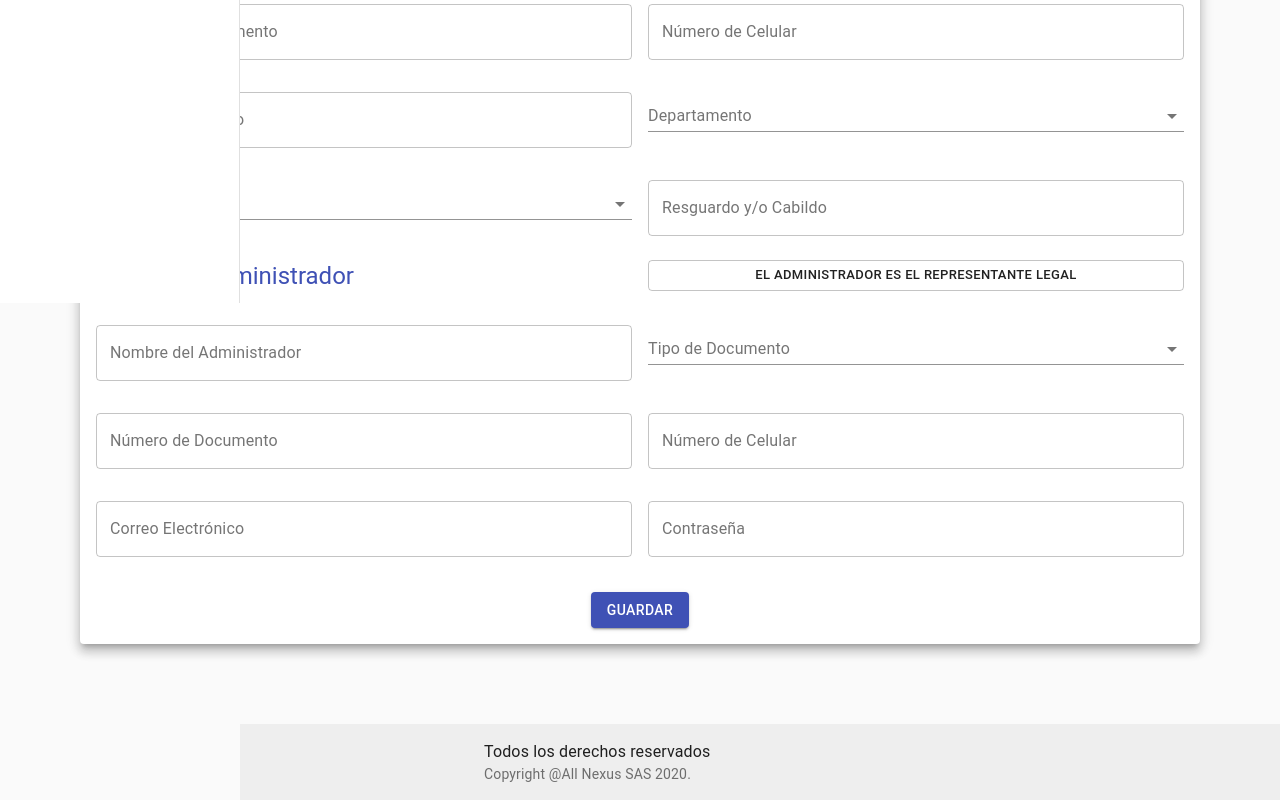
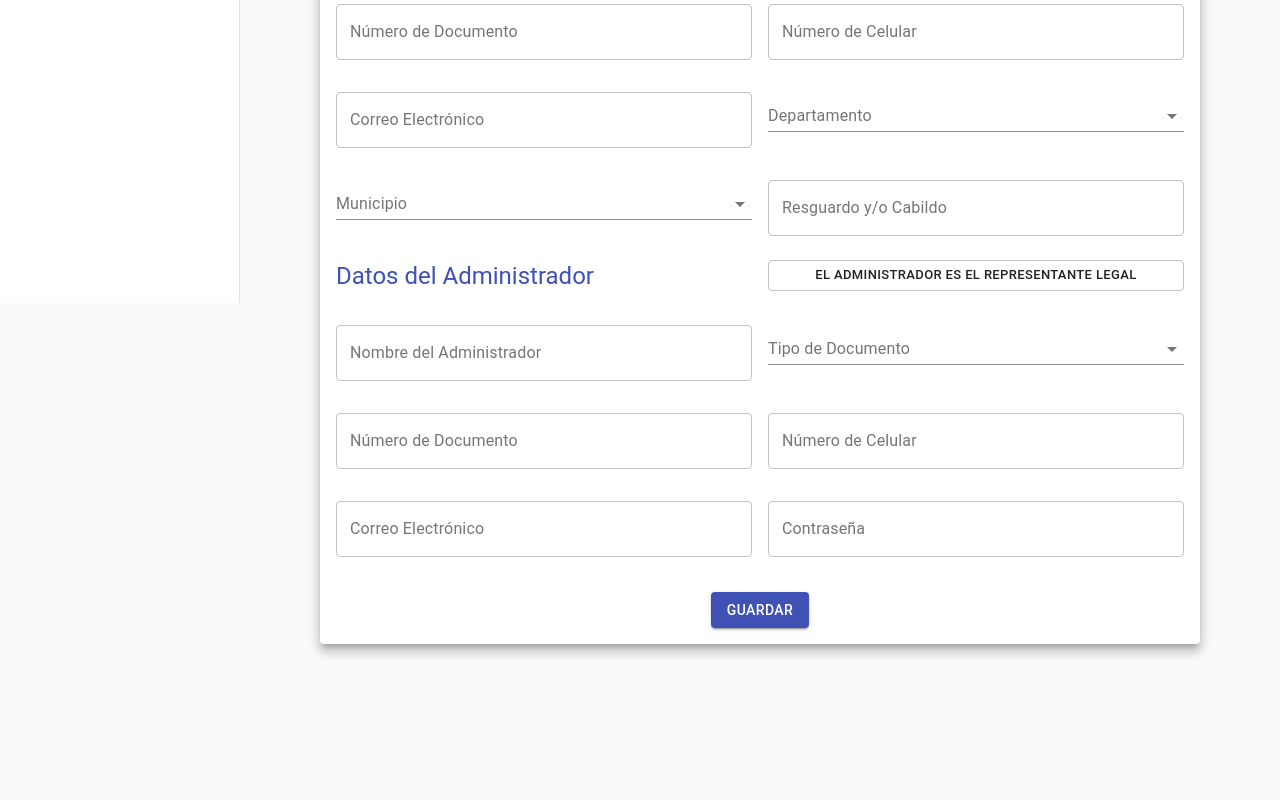
Before and after one commit to mosqueradvd/proyectoDocumentacion, a React app: page / in a window 1280 px wide. Shown: the part 497-1297 px from the top of the page. After the commit the page ends 1221 px from the top, so only its background shows below. Built offline with nearby package versions, Linux system fonts and the light colour scheme.

Commit message:
[BUGFIX], resolve conflicts between Container.jsx & UserRegistration.jsx

```diff
--- a/src/components/Container.jsx
+++ b/src/components/Container.jsx
@@ -3,12 +3,9 @@ import { makeStyles, CssBaseline, Hidden, Typography } from "@material-ui/core";
 import Navbar from "./Navbar";
 import Drawers from "../components/Drawers";
 import UserRegistration from "../components/UserRegistration";
-import StyckyFooter from "./StickyFooter";
 const styles = makeStyles((theme) => ({
   root: {
     display: "flex",
-    flexDirection: "column",
-    minHeight: "100vh",
   },
   content: {
     flexGrow: 1,
@@ -51,7 +48,6 @@ const Container = () => {
         </Typography>
         <UserRegistration />
       </div>
-      <StyckyFooter />
     </div>
   );
 };
```
